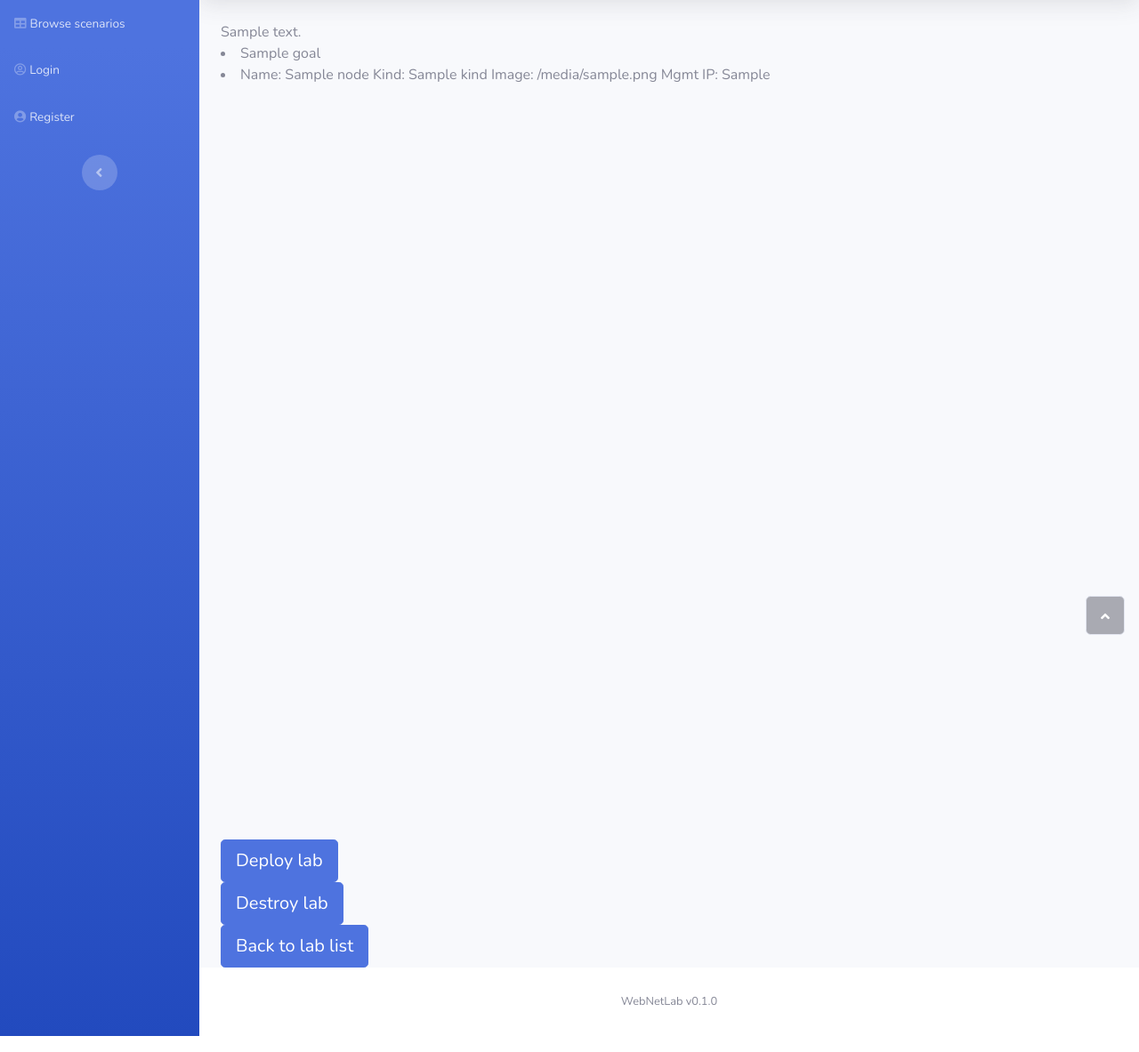
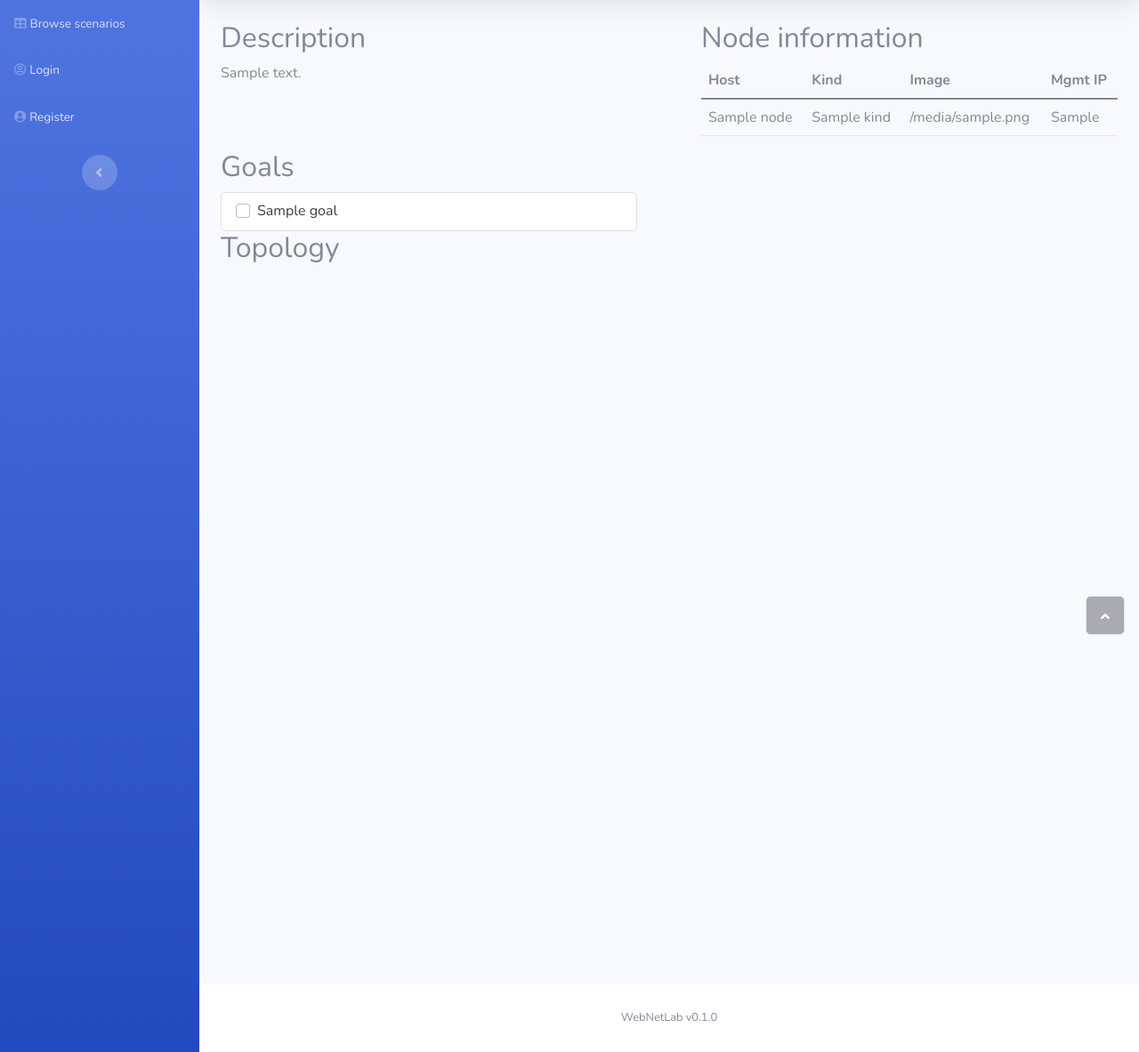
Before and after one commit to gregory-mac/webnetlab, a FastAPI app: template webnetlab/core/templates/open_lab.html in a window 1280 px wide. Shown: the part 70-1253 px from the top of the page at 89% size. Run offline with FastAPI, Linux system fonts and the light colour scheme; the template is opened without the code that fills it: most values are stand-ins (such as "Sample title", 1, 10 or a date in 2020); parts of the project's set-up code (start-up, migrations or seed data) failed here and were passed over; some libraries are stand-ins or nearby versions.

Commit message:
New open lab tmpl

```diff
--- a/webnetlab/core/templates/open_lab.html
+++ b/webnetlab/core/templates/open_lab.html
@@ -9,52 +9,78 @@
 {% endblock %}
 
 {% block body %}
-    <div class="container-fluid">
-        {% if lab_details.error %}
-            <div>
-                {{ lab_details.error }}
-            </div>
-        {% else %}
-            <div>
+    <div class="row">
+        <div class="col-xl-6">
+            <div class="container">
+                <h2>Description</h2>
+                <span>
                     {% if lab_details.description %}
                         {{ lab_details.description }}
                     {% else %}
                         No description
                     {% endif %}
+                </span>
             </div>
-            <div>
-                {% if lab_details.goals %}
-                    {% for goal in lab_details.goals %}
-                    <li>{{ goal }}</li>
-                    {% endfor %}
-                {% else %}
-                    No goals set
-                {% endif %}
         </div>
+        <div class="col">
+            <div class="container">
+                <h2>Node information</h2>
                 {% if node_info.error %}
                     <div>
                     {{ node_info.error }}
                     </div>
                 {% else %}
+                    <div class="table-responsive">
+                        <table class="table">
+                            <thead>
+                                <tr>
+                                    <th>Host</th>
+                                    <th>Kind</th>
+                                    <th>Image</th>
+                                    <th>Mgmt IP</th>
+                                </tr>
+                            </thead>
                             {% for node in node_info recursive %}
-            <li>
-                Name: {{ node }}
-                Kind: {{ node_info[node]["kind"] }}
-                Image: {{ node_info[node]["image"] }}
-                Mgmt IP: {{ node_info[node]["mgmt_ip"] }}
-            </li>
+                            <tbody>
+                                <tr>
+                                    <td>{{ node }}</td>
+                                    <td>{{ node_info[node]["kind"] }}</td>
+                                    <td>{{ node_info[node]["image"] }}</td>
+                                    <td>{{ node_info[node]["mgmt_ip"] }}</td>
+                                </tr>
                             {% endfor %}
+                            </tbody>
+                        </table>
+                    </div>
                 {% endif %}
-        <br>
+            </div>
+        </div>
+    </div>
+    <div></div>
+    <div class="row">
+        <div class="col-xl-6">
+            <div class="container">
+                <h2>Goals</h2>
+                    {% if lab_details.goals %}
+                        <ol class="list-group">
+                            {% for goal in lab_details.goals %}
+                                <li class="list-group-item">
+                                <div class="form-check">
+                                    <input class="form-check-input" type="checkbox" id="formCheck-{{ loop.index }}">
+                                    <label class="form-check-label" for="formCheck-{{ loop.index }}">{{ goal }}</label>
+                                </div>
+                            {% endfor %}
+                    {% else %}
+                        <div>No goals set</div>
+                    {% endif %}
+                        </ol>
+            </div>
+        </div>
+        <div class="col">
+            <div class="container">
+                <h2>Topology</h2>
                 <div id="diagram"></div>
-        <br>
-        <button class="btn btn-lg btn-primary btn-block" type="button" name="deploy">Deploy lab</button>
-        <br>
-        <button class="btn btn-lg btn-primary btn-block" type="button" name="destroy">Destroy lab</button>
-    {% endif %}
-    <br>
-    <a href={{ url_for("list_labs_view") }}>
-        <button class="btn btn-lg btn-primary btn-block" type="button" name="lablist">Back to lab list</button>
-    </a>
+            </div>
+        </div>
     </div>
 {% endblock %}
```
Lines whose indentation alone changed are shown as unchanged.
